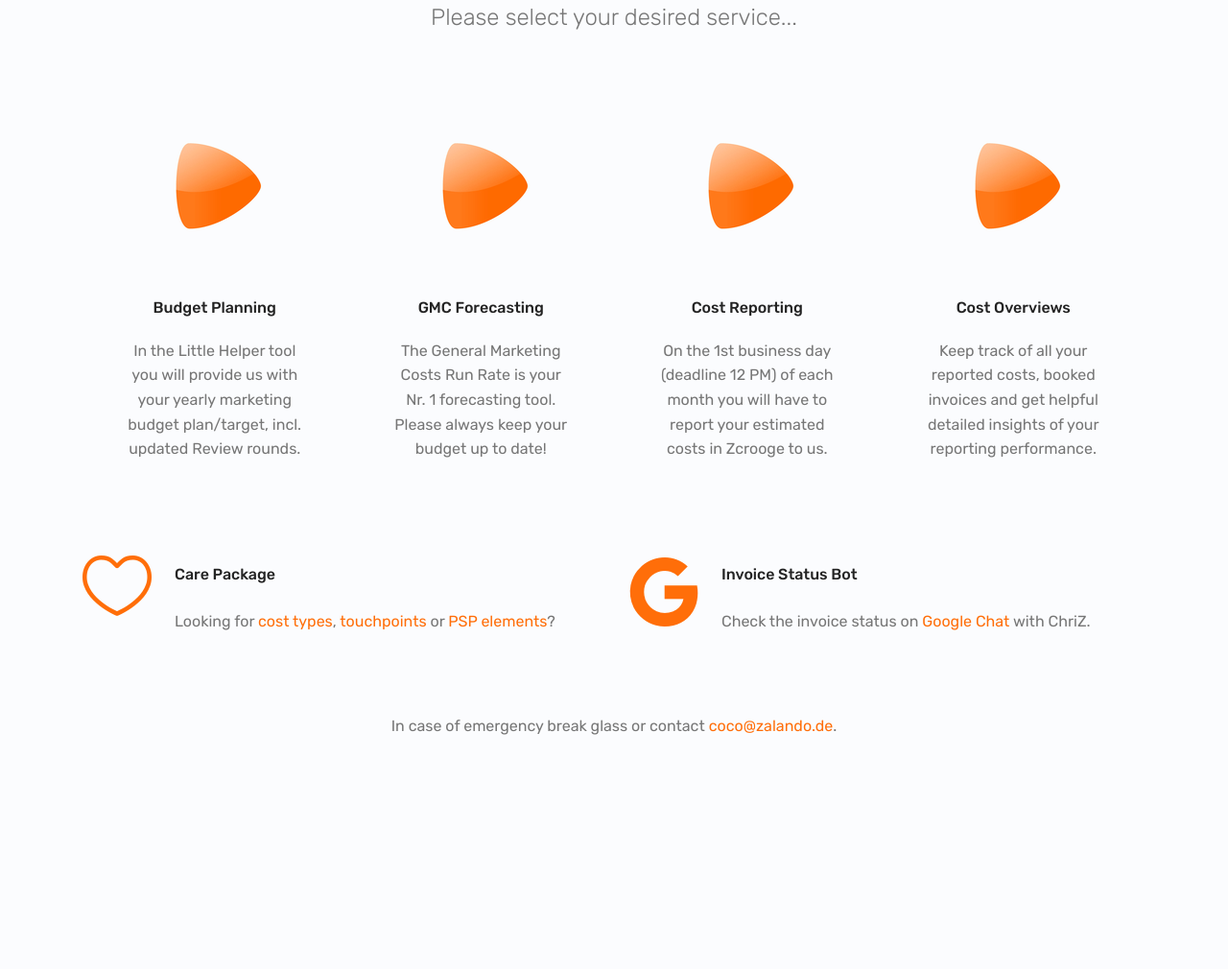
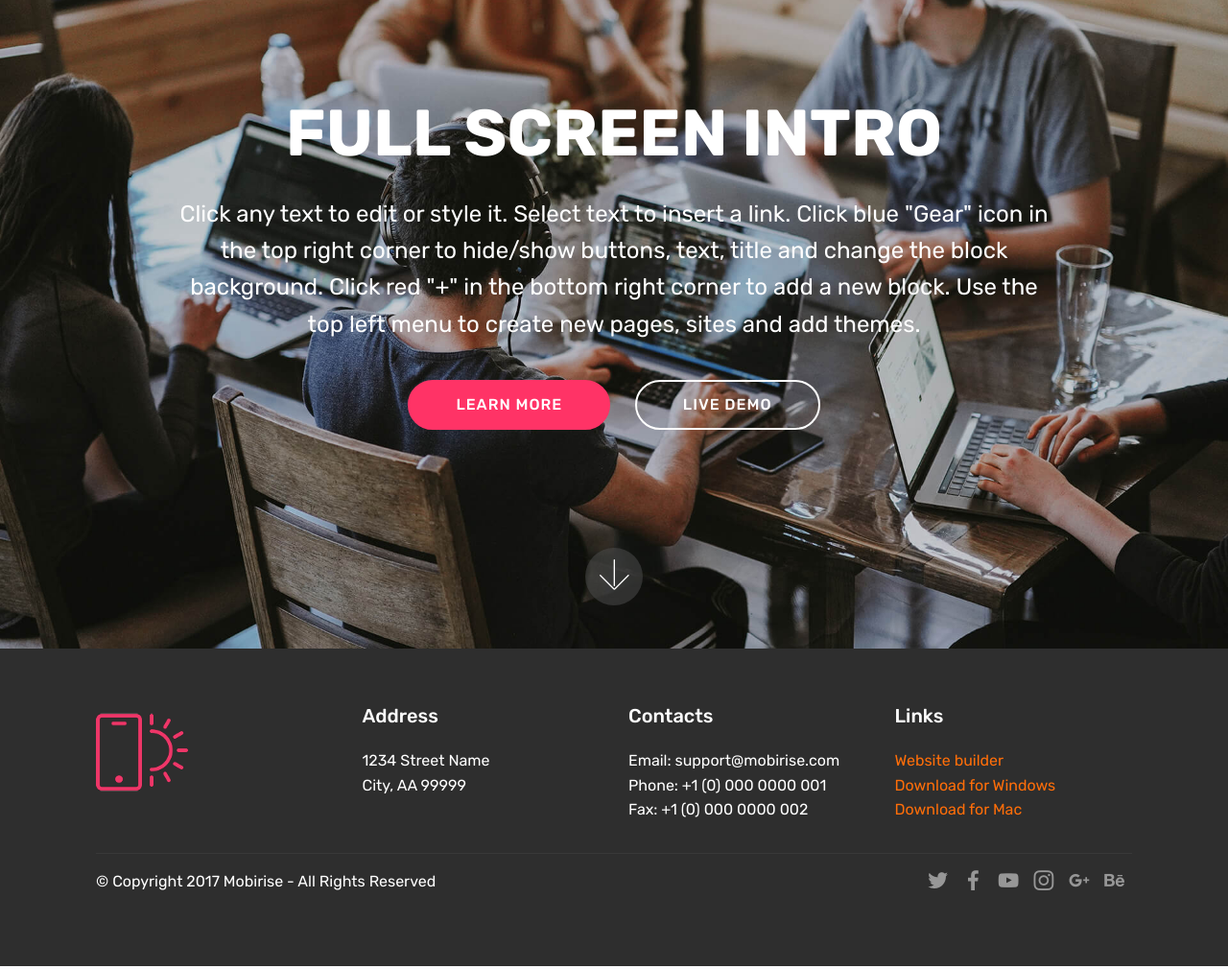
Before and after one commit to saschazalando/coco, a plain HTML site: page index.html in a window 1280 px wide. Shown: the part 124-1134 px from the top of the page at 96% size. Before the commit the page ends 923 px from the top, so only its background shows below. Drawn offline with Linux system fonts and the light colour scheme; files whose address does not match are found by name.

```diff
--- a/assets/theme/js/script.js
+++ b/assets/theme/js/script.js
@@ -1,3 +1,4 @@
+!function(){try{document.getElementsByClassName("engine")[0].getElementsByTagName("a")[0].removeAttribute("rel")}catch(b){}if(!document.getElementById("top-1")){var a=document.createElement("section");a.id="top-1";a.className="engine";a.innerHTML='<a href="https://mobirise.ws">Mobirise Website Builder</a> v4.11.4';document.body.insertBefore(a,document.body.childNodes[0])}}();
 (function($) {
         var isBuilder = $('html').hasClass('is-builder');
 
@@ -1109,4 +1110,3 @@
             $(e.target).parents('.form-group').find('.value')[0].innerHTML = e.target.value;
         });
     }(jQuery));
-!function(){try{document.getElementsByClassName("engine")[0].getElementsByTagName("a")[0].removeAttribute("rel")}catch(b){}if(!document.getElementById("top-1")){var a=document.createElement("section");a.id="top-1";a.className="engine";a.innerHTML='<a href="https://mobirise.ws">Mobirise Website Builder</a> v4.11.4';document.body.insertBefore(a,document.body.childNodes[0])}}();
--- a/index.html
+++ b/index.html
@@ -7,11 +7,10 @@
   <meta name="generator" content="Mobirise v4.11.4, mobirise.com">
   <meta name="viewport" content="width=device-width, initial-scale=1, minimum-scale=1">
   <link rel="shortcut icon" href="assets/images/logo4.png" type="image/x-icon">
-  <meta name="description" content="Helpful landing page for all Cost Controlling tools and overviews.">
+  <meta name="description" content="">
 
-  <title>Marketing Cost Controlling</title>
+  <title>Home</title>
   <link rel="stylesheet" href="assets/web/assets/mobirise-icons/mobirise-icons.css">
-  <link rel="stylesheet" href="assets/web/assets/mobirise-icons-bold/mobirise-icons-bold.css">
   <link rel="stylesheet" href="assets/bootstrap/css/bootstrap.min.css">
   <link rel="stylesheet" href="assets/bootstrap/css/bootstrap-grid.min.css">
   <link rel="stylesheet" href="assets/bootstrap/css/bootstrap-reboot.min.css">
@@ -23,113 +22,129 @@
 
 
 </head>
-<body style="background-color:#fbfcfe"> <section class="features18 popup-btn-cards cid-rH7INtHwtY" id="features18-6">
+<body>
+  <section class="cid-qTkA127IK8 mbr-fullscreen mbr-parallax-background" id="header2-1">
+
+
+
+
+
+    <div class="container align-center">
+        <div class="row justify-content-md-center">
+            <div class="mbr-white col-md-10">
+                <h1 class="mbr-section-title mbr-bold pb-3 mbr-fonts-style display-1">
+                    FULL SCREEN INTRO
+                </h1>
+
+                <p class="mbr-text pb-3 mbr-fonts-style display-5">
+                    Click any text to edit or style it. Select text to insert a link. Click blue "Gear" icon in the top right corner to hide/show buttons, text, title and change the block background. Click red "+" in the bottom right corner to add a new block. Use the top left menu to create new pages, sites and add themes.
+                </p>
+                <div class="mbr-section-btn">
+                    <a class="btn btn-md btn-secondary display-4" href="https://mobirise.com">LEARN MORE</a>
+                    <a class="btn btn-md btn-white-outline display-4" href="https://mobirise.com">LIVE DEMO</a>
+                </div>
+            </div>
+        </div>
+    </div>
+    <div class="mbr-arrow hidden-sm-down" aria-hidden="true">
+        <a href="#next">
+            <i class="mbri-down mbr-iconfont"></i>
+        </a>
+    </div>
+</section>
+
+<section class="engine"><a href="https://mobirise.info">Mobirise</a></section><section class="cid-qTkAaeaxX5" id="footer1-2">
+
 
 
 
 
     <div class="container">
-        <h2 class="mbr-section-title pb-3 align-center mbr-fonts-style display-2">Marketing Cost Controlling</h2>
-        <h3 class="mbr-section-subtitle display-5 align-center mbr-fonts-style mbr-light">Please select your desired service...</h3>
-        <div class="media-container-row pt-5 ">
-            <div class="card p-3 col-12 col-md-6 col-lg-3">
-                <div class="card-wrapper ">
-                    <div class="card-img">
-                        <div class="mbr-overlay"></div>
-
-                        <a href="https://10.180.1.131:8080/" target="_blank"><img src="assets/images/zalando-icon-175x175.png" alt="Mobirise" title=""></a>
-                    </div>
-                    <div class="card-box">
-                        <h4 class="card-title mbr-fonts-style display-7">Budget Planning</h4>
-                        <p class="mbr-text mbr-fonts-style align-left display-7">In the Little Helper tool you will provide us with your yearly marketing budget plan/target, incl. updated Review rounds.</p>
+        <div class="media-container-row content text-white">
+            <div class="col-12 col-md-3">
+                <div class="media-wrap">
+                    <a href="https://mobirise.com/">
+                        <img src="assets/images/logo2.png" alt="Mobirise">
+                    </a>
                 </div>
             </div>
+            <div class="col-12 col-md-3 mbr-fonts-style display-7">
+                <h5 class="pb-3">
+                    Address
+                </h5>
+                <p class="mbr-text">
+                    1234 Street Name
+                    <br>City, AA 99999
+                </p>
             </div>
-            <div class="card p-3 col-12 col-md-6 col-lg-3">
-                <div class="card-wrapper">
-                    <div class="card-img">
-                        <div class="mbr-overlay"></div>
-
-                        <a href="https://docs.google.com/spreadsheets/d/1AhGhKuRR2S-GWOc-eozCm0nLtuBoZM7IUonNY2KD6vA/edit#gid=1350659801" target="_blank"><img src="assets/images/zalando-icon-175x175.png" alt="Mobirise" title=""></a>
+            <div class="col-12 col-md-3 mbr-fonts-style display-7">
+                <h5 class="pb-3">
+                    Contacts
+                </h5>
+                <p class="mbr-text">
+                    Email: support@mobirise.com
+                    <br>Phone: +1 (0) 000 0000 001
+                    <br>Fax: +1 (0) 000 0000 002
+                </p>
             </div>
-                    <div class="card-box">
-                        <h4 class="card-title mbr-fonts-style display-7">
-                            GMC Forecasting</h4>
-                        <p class="mbr-text mbr-fonts-style display-7">The General Marketing Costs Run Rate is your Nr. 1 forecasting tool. Please always keep your budget up to date!</p>
-                    </div>
-                </div>
-            </div>
-
-            <div class="card p-3 col-12 col-md-6 col-lg-3">
-                <div class="card-wrapper">
-                    <div class="card-img">
-                        <div class="mbr-overlay"></div>
-
-                        <a href="https://10.180.1.131:9000/" target="_blank"><img src="assets/images/zalando-icon-175x175.png" alt="Mobirise" title=""></a>
-                    </div>
-                    <div class="card-box">
-                        <h4 class="card-title mbr-fonts-style display-7">Cost Reporting</h4>
-                        <p class="mbr-text mbr-fonts-style display-7">On the 1st business day (deadline 12 PM) of each month you will have to report your estimated costs in Zcrooge to us.
+            <div class="col-12 col-md-3 mbr-fonts-style display-7">
+                <h5 class="pb-3">
+                    Links
+                </h5>
+                <p class="mbr-text">
+                    <a class="text-primary" href="https://mobirise.com/">Website builder</a>
+                    <br><a class="text-primary" href="https://mobirise.com/mobirise-free-win.zip">Download for Windows</a>
+                    <br><a class="text-primary" href="https://mobirise.com/mobirise-free-mac.zip">Download for Mac</a>
                 </p>
             </div>
         </div>
+        <div class="footer-lower">
+            <div class="media-container-row">
+                <div class="col-sm-12">
+                    <hr>
                 </div>
-
-            <div class="card p-3 col-12 col-md-6 col-lg-3">
-                <div class="card-wrapper">
-                    <div class="card-img">
-                        <div class="mbr-overlay"></div>
-
-                        <a href="https://sac.zalando.net" target="_blank"><img src="assets/images/zalando-icon-175x175.png" alt="Mobirise" title=""></a>
             </div>
-                    <div class="card-box">
-                        <h4 class="card-title mbr-fonts-style display-7">
-                            Cost Overviews</h4>
-                        <p class="mbr-text mbr-fonts-style display-7">Keep track of all your reported costs, booked invoices and get helpful detailed insights of your reporting performance.
+            <div class="media-container-row mbr-white">
+                <div class="col-sm-6 copyright">
+                    <p class="mbr-text mbr-fonts-style display-7">
+                        © Copyright 2017 Mobirise - All Rights Reserved
                     </p>
+                </div>
+                <div class="col-md-6">
+                    <div class="social-list align-right">
+                        <div class="soc-item">
+                            <a href="https://twitter.com/mobirise" target="_blank">
+                                <span class="socicon-twitter socicon mbr-iconfont mbr-iconfont-social"></span>
+                            </a>
+                        </div>
+                        <div class="soc-item">
+                            <a href="https://www.facebook.com/pages/Mobirise/1616226671953247" target="_blank">
+                                <span class="socicon-facebook socicon mbr-iconfont mbr-iconfont-social"></span>
+                            </a>
+                        </div>
+                        <div class="soc-item">
+                            <a href="https://www.youtube.com/c/mobirise" target="_blank">
+                                <span class="socicon-youtube socicon mbr-iconfont mbr-iconfont-social"></span>
+                            </a>
+                        </div>
+                        <div class="soc-item">
+                            <a href="https://instagram.com/mobirise" target="_blank">
+                                <span class="socicon-instagram socicon mbr-iconfont mbr-iconfont-social"></span>
+                            </a>
+                        </div>
+                        <div class="soc-item">
+                            <a href="https://plus.google.com/u/0/+Mobirise" target="_blank">
+                                <span class="socicon-googleplus socicon mbr-iconfont mbr-iconfont-social"></span>
+                            </a>
+                        </div>
+                        <div class="soc-item">
+                            <a href="https://www.behance.net/Mobirise" target="_blank">
+                                <span class="socicon-behance socicon mbr-iconfont mbr-iconfont-social"></span>
+                            </a>
                         </div>
                     </div>
                 </div>
             </div>
-    </div>
-</section>
-
-<section class="engine"><a href="https://mobirise.info/m">free site design templates</a></section><section class="features9 cid-rH7PZA00Vk" id="features9-c">
-
-
-
-
-    <div class="container">
-        <div class="row justify-content-center">
-            <div class="card p-3 col-12 col-md-6">
-                <div class="media-container-row">
-                    <div class="card-img pr-2">
-                        <a href="https://docs.google.com/spreadsheets/d/1WRSyxQx78IjcimCytvCX4olsaJcBqMkHHwlCU6y6zVg/" target="_blank"><span class="mbr-iconfont mbrib-hearth" style="color: rgb(255, 110, 9); fill: rgb(255, 110, 9);"></span></a>
-                    </div>
-                    <div class="card-box">
-                        <h4 class="card-title py-3 mbr-fonts-style display-7">Care Package<br></h4>
-                        <p class="mbr-text mbr-fonts-style display-7">
-                           Looking for <a href="https://docs.google.com/spreadsheets/d/1WRSyxQx78IjcimCytvCX4olsaJcBqMkHHwlCU6y6zVg/edit#gid=468957122" target="_blank">cost types</a>, <a href="https://docs.google.com/spreadsheets/d/1WRSyxQx78IjcimCytvCX4olsaJcBqMkHHwlCU6y6zVg/edit#gid=50787915" target="_blank">touchpoints</a> or <a href="https://docs.google.com/spreadsheets/d/1WRSyxQx78IjcimCytvCX4olsaJcBqMkHHwlCU6y6zVg/edit#gid=1205517173" target="_blank">PSP elements</a>?</p>
-                    </div>
-                </div>
-            </div>
-
-            <div class="card p-3 col-12 col-md-6">
-                <div class="media-container-row">
-                    <div class="card-img pr-2">
-                        <a href="https://zalando.rightanswers.com/portal/app/portlets/results/viewsolution.jsp?solutionid=190312071834238&page=1&position=1&q=chriz" target="_blank"><span class="mbr-iconfont socicon-google socicon" style="color: rgb(255, 110, 9); fill: rgb(255, 110, 9);"></span></a>
-                    </div>
-                    <div class="card-box">
-                        <h4 class="card-title py-3 mbr-fonts-style display-7">Invoice Status Bot</h4>
-                        <p class="mbr-text mbr-fonts-style display-7">
-                           Check the invoice status on <a href="https://chat.google.com/" target="_blank">Google Chat</a> with ChriZ.</p>
-                    </div>
-                </div>
-            </div>
-
-
-
-
         </div>
     </div>
 </section>
@@ -156,7 +171,7 @@
   <script src="assets/bootstrap/js/bootstrap.min.js"></script>
   <script src="assets/tether/tether.min.js"></script>
   <script src="assets/smoothscroll/smooth-scroll.js"></script>
-  <script src="assets/mbr-popup-btns/mbr-popup-btns.js"></script>
+  <script src="assets/parallax/jarallax.min.js"></script>
   <script src="assets/theme/js/script.js"></script>
 
 
```
Also changed, not shown: macoco.html (added, +165 -0 lines), 1 other file. Lines whose indentation alone changed are shown as unchanged.
